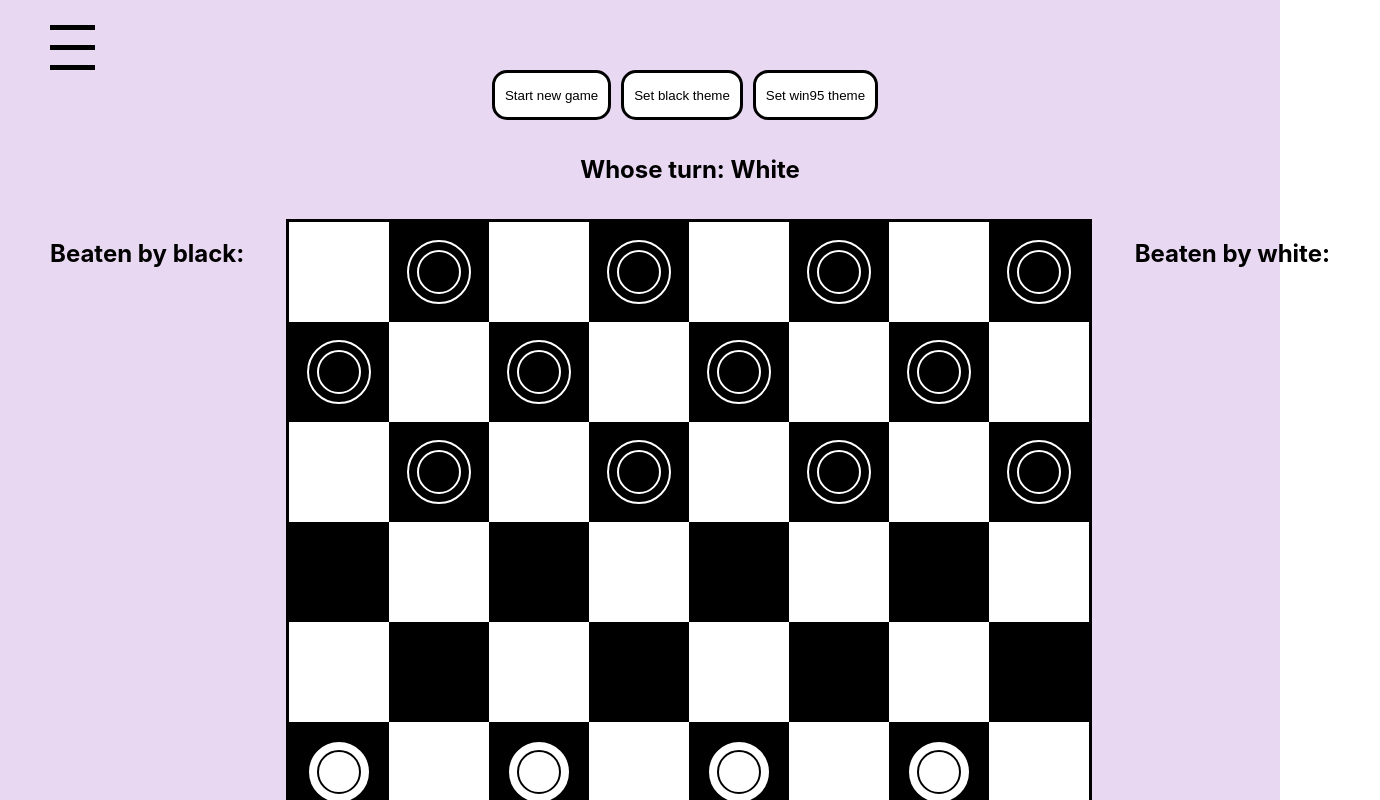
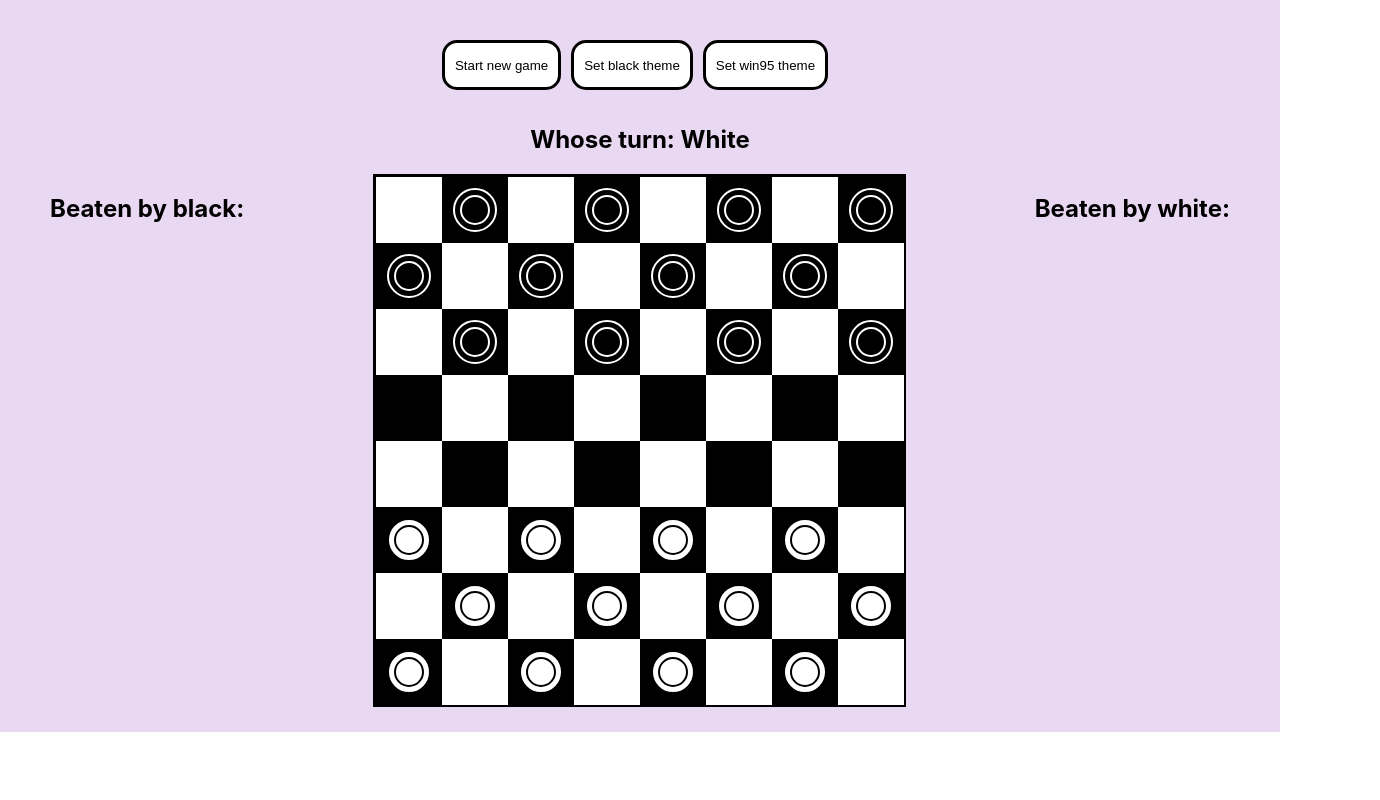
Before and after one commit to alexmoiseyenko/checkers, a React (Create React App) app: page / in a window 1280 px wide. Shown: the top 800 px of the page, 1380 px wide, since content can reach past the window. Built offline with nearby package versions, Linux system fonts and the light colour scheme; the HTML template or start-up script is replaced by a standard one.

Commit message:
feat: make app adaptive

```diff
--- a/src/components/Board/Board.module.scss
+++ b/src/components/Board/Board.module.scss
@@ -1,14 +1,25 @@
+@import "src/styles/variables";
+
 .boardWrapper {
   width: 800px;
   height: 800px;
   display: grid;
+  margin: 0 15px;
   grid-template-columns: repeat(8, 100px);
   grid-template-rows: repeat(8, 100px);
   background: #fff;
   border: 3px solid #000;
   user-select: none;
+  box-sizing: border-box;
 
-  @media screen and (max-width: 480px) {
+  @media screen and (max-width: $desktop-xl) {
+    width: 533px;
+    height: 533px;
+    grid-template-columns: repeat(8, 66px);
+    grid-template-rows: repeat(8, 66px);
+  }
+
+  @media screen and (max-width: $mobile) {
     width: 300px;
     height: 300px;
     grid-template-columns: repeat(8, 37.5px);
@@ -32,7 +43,12 @@
   justify-content: center;
   background-color: #fff;
 
-  @media screen and (max-width: 480px) {
+  @media screen and (max-width: $desktop-xl) {
+    width: 66px;
+    height: 66px;
+  }
+
+  @media screen and (max-width: $mobile) {
     width: 37.5px;
     height: 37.5px;
   }
@@ -64,21 +80,17 @@
 
 .wrapper {
   max-width: 1800px;
-  width: 100%;
   margin: 0 auto;
   padding: 25px 50px;
-
-  @media screen and (max-width: 480px) {
-    display: flex;
-    align-items: center;
-    justify-content: center;
-    padding: 0;
-  }
 }
 
 .container {
   display: flex;
   justify-content: space-between;
+
+  @media screen and (max-width: $tablet){
+    justify-content: center;
+  }
 }
 
 ul {
@@ -87,19 +99,13 @@ ul {
   list-style-type: none;
 
   li {
-    padding: 5px 0;
+    padding: 5px 5px 0 0;
   }
-}
-
-.beatenPieces {
-  display: grid;
-  grid-template-columns: 1fr 1fr;
 }
 
 .header {
   position: relative;
   display: flex;
-  padding: 15px;
 }
 
 .header__title {
--- a/src/components/Board/Board.tsx
+++ b/src/components/Board/Board.tsx
@@ -25,13 +25,13 @@ export interface IBoard {
 const Board: React.FC<IBoard> = observer((props): JSX.Element => {
     const {
         themeStore,
-        gameStore: {
-            beatByBlack,
-            beatByWhite,
-            addBeatByBlack,
-            addBeatByWhite
-        }
+        gameStore,
     } = props;
+
+    const {
+        beatByBlack,
+        beatByWhite,
+    } = gameStore;
 
     const { width: screenWidth } = useWindowSize();
 
@@ -112,8 +112,8 @@ const Board: React.FC<IBoard> = observer((props): JSX.Element => {
         setActiveSide(PieceColor.White);
         setCanBeatAgain(false);
 
-        addBeatByBlack([]);
-        addBeatByWhite([]);
+        gameStore.addBeatByBlack([]);
+        gameStore.addBeatByWhite([]);
     }
 
     return (
@@ -121,6 +121,7 @@ const Board: React.FC<IBoard> = observer((props): JSX.Element => {
             <Menu
                 resetGame={resetGame}
                 themeStore={themeStore}
+                gameStore={gameStore}
             />
             <div className={styles.header}>
                 {
--- a/src/components/BurgerMenu/BurgerMenu.module.scss
+++ b/src/components/BurgerMenu/BurgerMenu.module.scss
@@ -1,10 +1,16 @@
+@import "src/styles/variables";
+
 .burgerMenu {
     width: 45px;
     height: 45px;
-    display: flex;
+    display: none;
     flex-direction: column;
     justify-content: space-between;
     cursor: pointer;
+
+    @media screen and (max-width: $tablet) {
+        display: flex;
+    }
 }
 
 .burgerMenu__item {
@@ -13,6 +19,7 @@
     background-color: #000;
     content: "|";
     transition: transform 0.5s;
+    z-index: 2;
 }
 
 .burgerMenu__firstLine_open {
--- a/src/components/Menu/Menu.module.scss
+++ b/src/components/Menu/Menu.module.scss
@@ -1,8 +1,17 @@
+@import "src/styles/variables";
+
 .button {
     margin-right: 10px !important;
+
+    @media screen and (max-width: $tablet) {
+        width: 200px;
+        margin-bottom: 10px !important;
+    }
 }
 
 .menu {
+    padding: 15px 0;
+
     @media screen and (max-width: 900px) {
         position: absolute;
         left: 0;
@@ -13,5 +22,10 @@
 }
 
 .menuActive {
+    width: 100%;
+    height: 100%;
     display: flex;
+    padding: 90px 25px 25px;
+    background: #ff748c ;
+    z-index: 1;
 }
--- a/src/components/Menu/Menu.tsx
+++ b/src/components/Menu/Menu.tsx
@@ -6,14 +6,26 @@ import ThemeStore from "../store/theme/ThemeStore";
 import Button from "../Button/Button";
 import BurgerMenu from "../BurgerMenu/BurgerMenu";
 import clsx from "clsx";
+import {SCREEN_SIZE} from "../../utils/consts/consts";
+import Score from "../Score/Score";
+import useWindowSize from "../../utils/hooks/useWindowSize";
+import GameStore from "../store/game/GameStore";
 
 interface IMenu {
     resetGame: () => void;
     themeStore: ThemeStore;
+    gameStore: GameStore;
 }
 
 const Menu: React.FC<IMenu> = observer((props) => {
-    const { resetGame, themeStore } = props;
+    const { resetGame, themeStore, gameStore } = props;
+
+    const {
+        beatByBlack,
+        beatByWhite,
+    } = gameStore;
+
+    const { width: screenWidth } = useWindowSize();
 
     const [isOpen, setIsOpen] = useState<boolean>(false);
 
@@ -27,6 +39,7 @@ const Menu: React.FC<IMenu> = observer((props) => {
                 styles.menu,
                 {[styles.menuActive]: isOpen }
             )}>
+                <div>
                     <Button className={styles.button} onClick={resetGame}>
                         Start new game
                     </Button>
@@ -43,6 +56,21 @@ const Menu: React.FC<IMenu> = observer((props) => {
                         Set win95 theme
                     </Button>
                 </div>
+                {screenWidth <= SCREEN_SIZE.tablet && (
+                    <div>
+                        <Score
+                            title="Beaten by black:"
+                            themeStore={themeStore}
+                            beatenPieces={beatByBlack}
+                        />
+                        <Score
+                            title="Beaten by white:"
+                            themeStore={themeStore}
+                            beatenPieces={beatByWhite}
+                        />
+                    </div>
+                )}
+            </div>
         </div>
     );
 });
--- a/src/components/Piece/Piece.module.scss
+++ b/src/components/Piece/Piece.module.scss
@@ -1,3 +1,5 @@
+@import "src/styles/variables";
+
 .piece {
   width: 60px;
   height: 60px;
@@ -8,7 +10,12 @@
   border: 2px solid #fff;
   border-radius: 50%;
 
-  @media screen and (max-width: 480px) {
+  @media screen and (max-width: $desktop-xl) {
+    width: 40px;
+    height: 40px;
+  }
+
+  @media screen and (max-width: $mobile) {
     width: 30px;
     height: 30px;
   }
@@ -32,7 +39,12 @@
   height: 40px;
   width: 40px;
 
-  @media screen and (max-width: 480px) {
+  @media screen and (max-width: $desktop-xl) {
+    width: 26px;
+    height: 26px;
+  }
+
+  @media screen and (max-width: $mobile) {
     width: 20px;
     height: 20px;
   }
--- a/src/components/Score/Score.module.scss
+++ b/src/components/Score/Score.module.scss
@@ -0,0 +1,22 @@
+@import "src/styles/variables";
+
+.score {
+    display: flex;
+    flex-direction: column;
+    align-items: center;
+}
+
+.title {
+    @media screen and (max-width: $tablet) {
+        text-align: left;
+    }
+}
+
+.beatenPieces {
+    display: grid;
+    grid-template-columns: 1fr 1fr;
+
+    @media screen and (max-width: $tablet){
+        grid-template-columns: repeat(12, 1fr);
+    }
+}
--- a/src/components/Score/Score.tsx
+++ b/src/components/Score/Score.tsx
@@ -1,5 +1,5 @@
 import React from "react";
-import styles from "../Board/Board.module.scss";
+import styles from "./Score.module.scss";
 import Piece from "../Piece/Piece";
 import ThemeStore from "../store/theme/ThemeStore";
 import {ICell} from "../../interfaces/interfaces";
@@ -18,8 +18,8 @@ const Score: React.FC<IScore> = (props): JSX.Element => {
     } = props;
 
     return (
-        <div>
-            <h2>
+        <div className={styles.score}>
+            <h2 className={styles.title}>
                 {title}
             </h2>
             <ul className={styles.beatenPieces}>
--- /dev/null
+++ b/src/styles/variables.scss
@@ -0,0 +1,5 @@
+$mobile: 550px;
+$tablet: 900px;
+$laptop: 1024px;
+$desktop: 1200px;
+$desktop-xl: 1400px;
--- a/src/utils/consts/consts.ts
+++ b/src/utils/consts/consts.ts
@@ -1,6 +1,6 @@
 export const SCREEN_SIZE = {
-    mobile: 480,
-    tablet: 768,
+    mobile: 560,
+    tablet: 900,
     laptop: 1024,
     desktop: 1200,
 }
```
Lines whose indentation alone changed are shown as unchanged.
